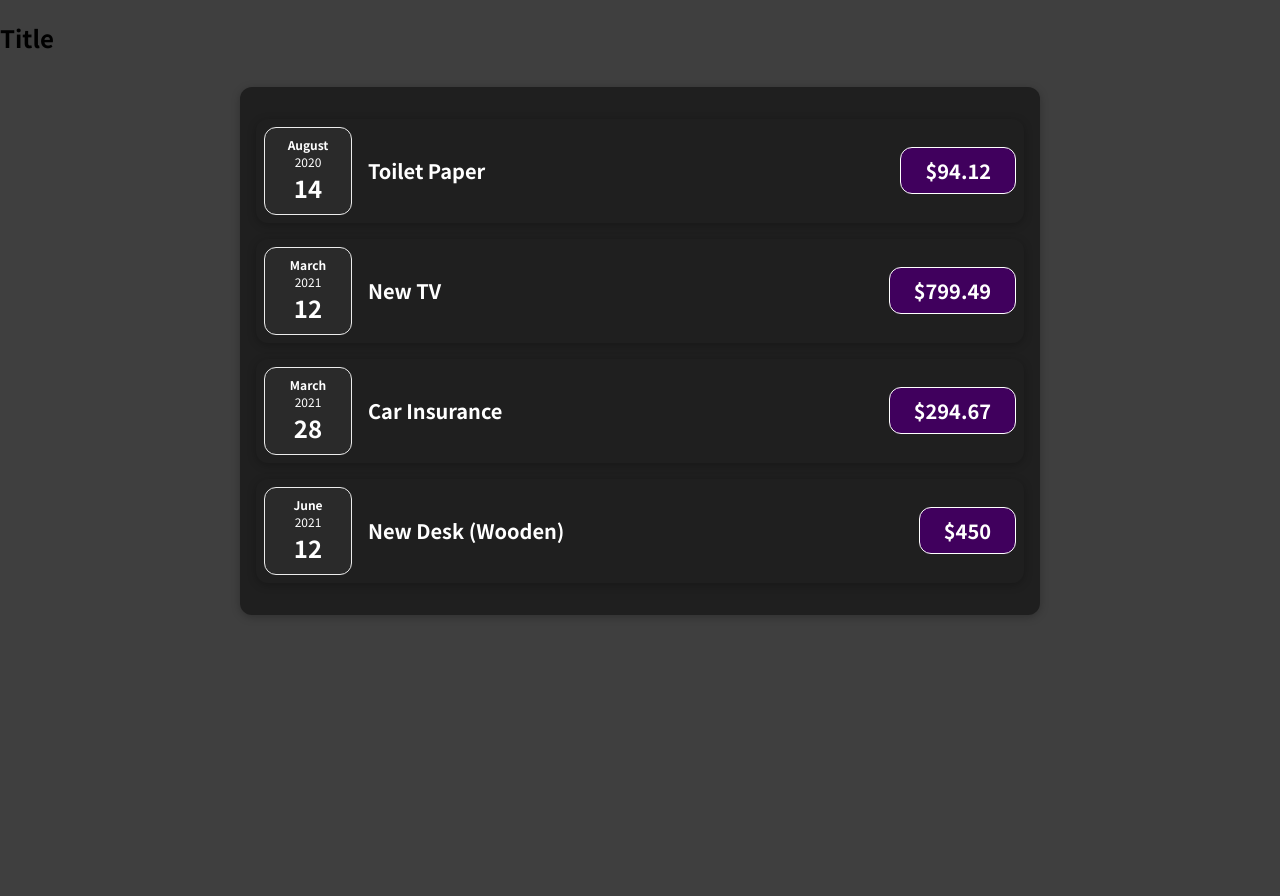
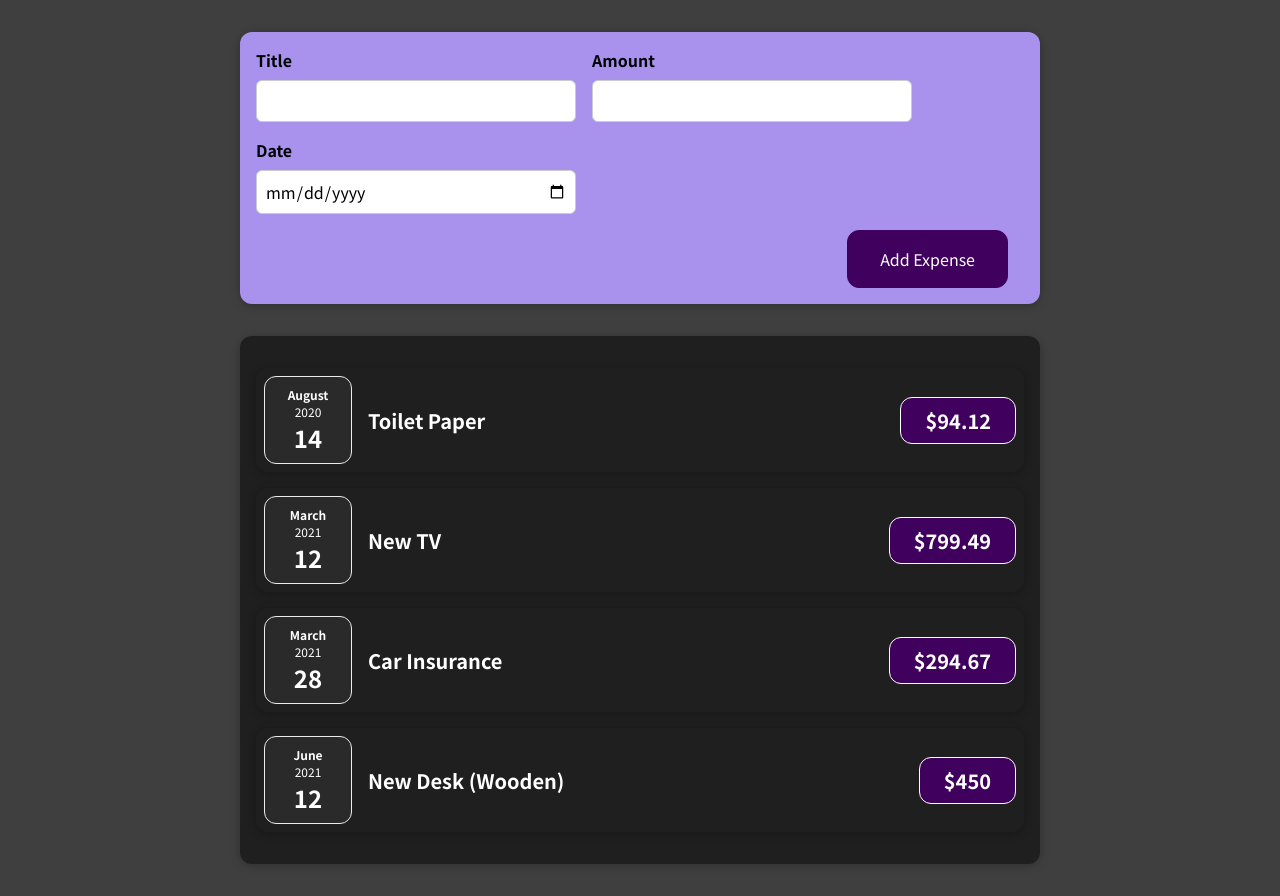
Before and after one commit to RailMazgutov/react-course, a React (Create React App) app: page / in a window 1280 px wide. Before the commit the page ends 800 px from the top, so only its background shows below. Built offline with nearby package versions, Linux system fonts and the light colour scheme.

Commit message:
feat: expense form

```diff
--- a/src/App.js
+++ b/src/App.js
@@ -1,4 +1,5 @@
 import Expenses from "./components/Expenses/Expenses";
+import NewExpense from "./components/NexExpense/NewExpense";
 
 const App = () => {
     const expenses = [
@@ -24,7 +25,7 @@ const App = () => {
     ];
     return (
         <div>
-            <h2>Title</h2>
+            <NewExpense />
             <Expenses expenses={expenses}/>
         </div>
     );
--- /dev/null
+++ b/src/components/NexExpense/ExpenseForm.css
@@ -0,0 +1,26 @@
+.new-expense__controls {
+    display: flex;
+    flex-wrap: wrap;
+    gap: 1rem;
+    margin-bottom: 1rem;
+    text-align: left;
+}
+
+.new-expense__control label {
+    font-weight: bold;
+    margin-bottom: 0.5rem;
+    display: block;
+}
+
+.new-expense__control input {
+    font: inherit;
+    padding: 0.5rem;
+    border-radius: 6px;
+    border: 1px solid #ccc;
+    width: 20rem;
+    max-width: 100%;
+}
+
+.new-expense__actions {
+    text-align: right;
+}
--- /dev/null
+++ b/src/components/NexExpense/ExpenseForm.js
@@ -0,0 +1,40 @@
+import './ExpenseForm.css'
+import {useState} from "react";
+
+const ExpenseForm = () => {
+    const [enteredTitle, setEnteredTitle] = useState('');
+    const [enteredAmount, setEnteredAmount] = useState('');
+    const [enteredDate, setEnteredDate] = useState('');
+
+    const handleDateChange = (event) => {
+        setEnteredDate(event.target.value)
+    }
+    const handleAmountChange = (event) => {
+        setEnteredAmount(event.target.value)
+    }
+    const handleTitleChange = (event) => {
+        setEnteredTitle(event.target.value)
+    }
+
+    return <form>
+        <div className='new-expense__controls'>
+            <div className='new-expense__control'>
+                <label>Title</label>
+                <input type='text' onChange={handleTitleChange}/>
+            </div>
+            <div className='new-expense__control'>
+                <label>Amount</label>
+                <input type='number' min='0.01' step='0.01' onChange={handleAmountChange}/>
+            </div>
+            <div className='new-expense__control'>
+                <label>Date</label>
+                <input type='date' onChange={handleDateChange}/>
+            </div>
+        </div>
+        <div className='new-expense__actions'>
+            <button type='submit'>Add Expense</button>
+        </div>
+    </form>
+}
+
+export default ExpenseForm;
--- /dev/null
+++ b/src/components/NexExpense/NewExpense.css
@@ -0,0 +1,38 @@
+.new-expense {
+    background-color: #a892ee;
+    padding: 1rem;
+    margin: 2rem auto;
+    width: 50rem;
+    max-width: 95%;
+    border-radius: 12px;
+    text-align: center;
+    box-shadow: 0 1px 8px rgba(0, 0, 0, 0.25);
+}
+
+.new-expense button {
+    font: inherit;
+    cursor: pointer;
+    padding: 1rem 2rem;
+    border: 1px solid #40005d;
+    background-color: #40005d;
+    color: white;
+    border-radius: 12px;
+    margin-right: 1rem;
+}
+
+.new-expense button:hover,
+.new-expense button:active {
+    background-color: #510674;
+    border-color: #510674;
+}
+
+.new-expense button.alternative {
+    color: #220131;
+    border-color: transparent;
+    background-color: transparent;
+}
+
+.new-expense button.alternative:hover,
+.new-expense button.alternative:active {
+    background-color: #ddb3f8;
+}
--- /dev/null
+++ b/src/components/NexExpense/NewExpense.js
@@ -0,0 +1,12 @@
+import './NewExpense.css'
+import ExpenseForm from "./ExpenseForm";
+
+const NewExpense = () => {
+    return (
+        <div className='new-expense'>
+            <ExpenseForm />
+        </div>
+    );
+}
+
+export default NewExpense;
```
